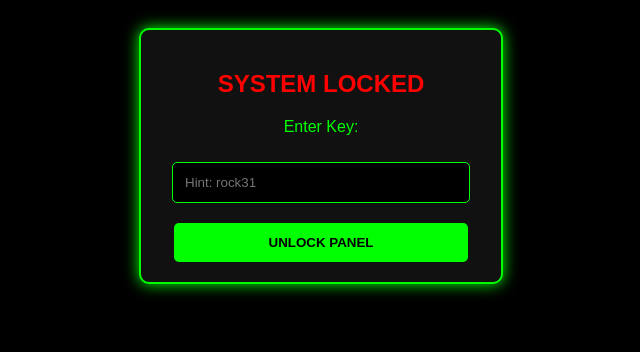
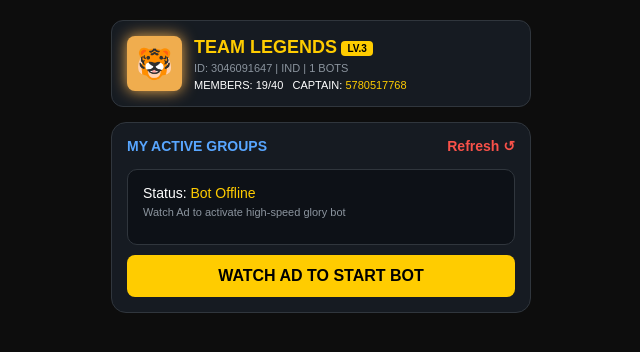
Before and after one commit to jashansingh24590-cloud/glorybot, a plain HTML site: page index.html in a window 1280 px wide. Shown: the whole page, without its empty margins (319-959 px from the left). Drawn offline with Linux system fonts and the light colour scheme.

Commit message:
Update index.html

```diff
--- a/index.html
+++ b/index.html
@@ -1,62 +1,102 @@
 <!DOCTYPE html>
-<html>
+<html lang="en">
 <head>
-    <title>GLORY BOT PANEL</title>
+    <meta charset="UTF-8">
     <meta name="viewport" content="width=device-width, initial-scale=1.0">
+    <title>FF Glory Bot Panel</title>
     <style>
-        body { background: #000; color: #0f0; font-family: sans-serif; text-align: center; padding: 20px; }
-        .box { border: 2px solid #0f0; padding: 20px; border-radius: 10px; max-width: 320px; margin: auto; background: #111; box-shadow: 0 0 15px #0f0; }
-        input { padding: 12px; margin: 10px 0; width: 85%; background: #000; border: 1px solid #0f0; color: #0f0; border-radius: 5px; outline: none; }
-        button { padding: 12px; background: #0f0; color: #000; border: none; cursor: pointer; font-weight: bold; width: 92%; border-radius: 5px; margin-top: 10px; }
-        #status { color: yellow; margin-top: 20px; font-size: 14px; border-top: 1px dashed #444; padding-top: 10px; }
+        body { background-color: #0d0d0d; color: white; font-family: sans-serif; margin: 0; padding: 20px 10px; text-align: center; }
+        .container { max-width: 420px; margin: auto; }
+
+        /* Guild Info Section */
+        .guild-card { background: #161b22; border: 1px solid #30363d; border-radius: 12px; padding: 15px; display: flex; align-items: center; gap: 12px; text-align: left; margin-bottom: 15px; }
+        .guild-img { width: 55px; height: 55px; background: #f0ad4e; border-radius: 8px; display: flex; align-items: center; justify-content: center; font-size: 30px; box-shadow: 0 0 15px #f0ad4e; }
+        .guild-name { font-size: 18px; font-weight: bold; color: #ffcc00; }
+        .lvl-tag { background: #ffcc00; color: black; font-size: 10px; padding: 2px 6px; border-radius: 4px; font-weight: bold; vertical-align: middle; }
+        .guild-stats { font-size: 11px; color: #8b949e; margin-top: 4px; }
+
+        /* Main Panel Area */
+        .panel-area { background: #161b22; border-radius: 15px; padding: 15px; border: 1px solid #30363d; }
+        .title-row { display: flex; justify-content: space-between; color: #58a6ff; font-size: 14px; margin-bottom: 15px; font-weight: bold; }
+
+        .bot-card { background: #0d1117; border-radius: 10px; padding: 15px; text-align: left; border: 1px solid #30363d; margin-bottom: 10px; }
+        .btn { background: #ffcc00; color: black; border: none; padding: 12px; border-radius: 8px; font-weight: bold; width: 100%; cursor: pointer; font-size: 16px; transition: 0.3s; }
+        .btn:active { transform: scale(0.95); }
+
+        /* Running Elements */
+        #runningSection { display: none; }
+        .dot { height: 10px; width: 10px; background-color: #238636; border-radius: 50%; display: inline-block; margin-right: 5px; box-shadow: 0 0 8px #238636; }
+        .glory-num { font-size: 32px; color: #f85149; font-weight: bold; margin: 15px 0; text-shadow: 0 0 10px rgba(248,81,73,0.3); }
     </style>
 </head>
 <body>
-    <div id="loginPage" class="box">
-        <h2 style="color:red">SYSTEM LOCKED</h2>
-        <p>Enter Key:</p>
-        <input type="text" id="pass" placeholder="Hint: rock31">
-        <button onclick="check()">UNLOCK PANEL</button>
+
+<div class="container">
+    <div class="guild-card">
+        <div class="guild-img">🐯</div>
+        <div class="guild-info">
+            <span class="guild-name">TEAM LEGENDS</span> <span class="lvl-tag">LV.3</span>
+            <div class="guild-stats">ID: 3046091647 | IND | 1 BOTS</div>
+            <div style="font-size: 11px; margin-top: 5px;">
+                MEMBERS: <span style="color:white">19/40</span> &nbsp; CAPTAIN: <span style="color:#ffcc00">5780517768</span>
+            </div>
+        </div>
     </div>
 
-    <div id="mainPage" class="box" style="display:none;">
-        <h2 style="color:lime">GLORY PANEL ACTIVE</h2>
-        <p>Credits: <span id="crd">0</span> | Tasks: 6/6</p>
-        <input type="number" id="uid" placeholder="Enter Guild UID">
-        <select id="reg" style="width:92%; padding:10px; background:#000; color:#0f0; border:1px solid #0f0; margin-bottom:10px;">
-            <option>INDIA (IND)</option>
-            <option>PAKISTAN (PAK)</option>
-            <option>BANGLADESH (BD)</option>
-        </select>
-        <button onclick="start()" style="background:red; color:white;">DEPLOY 4 BOTS (5 CR)</button>
-        <button onclick="getAd()" style="background:blue; color:white;">WATCH AD (+1 CREDIT)</button>
-        <div id="status">Status: Waiting for Command...</div>
+    <div class="panel-area">
+        <div class="title-row">
+            <span>MY ACTIVE GROUPS</span>
+            <span style="color: #f85149; cursor: pointer;">Refresh ↺</span>
+        </div>
+
+        <div id="startSection">
+            <div class="bot-card">
+                <p style="margin:0; font-size: 14px;">Status: <span style="color:#ffcc00">Bot Offline</span></p>
+                <p style="font-size: 11px; color: #8b949e; margin-top: 5px;">Watch Ad to activate high-speed glory bot</p>
+            </div>
+            <button class="btn" onclick="activateBot()">WATCH AD TO START BOT</button>
+        </div>
+
+        <div id="runningSection">
+            <div class="bot-card">
+                <p style="margin:0; font-size: 15px; color: #58a6ff;">14496369049</p>
+                <p style="font-size: 11px; color: #8b949e;">Clan: 3046091647 | Region: IND</p>
+                <hr style="border: 0.5px solid #30363d; margin: 10px 0;">
+                <p style="color: #3fb950; font-size: 14px; font-weight: bold;"><span class="dot"></span> RUNNING</p>
+                <div class="glory-num">TOTAL GLORY: <span id="gloryCount">0</span></div>
+                <p style="font-size: 12px; color: #8b949e;">UPTIME: <span id="uptime">0m</span></p>
+                <div style="display: flex; gap: 10px; margin-top: 10px;">
+                    <button class="btn" style="background: #f85149; color: white;">RESTART</button>
+                    <button class="btn" style="background: #30363d; color: white;">STOP</button>
+                </div>
+            </div>
+        </div>
     </div>
+</div>
 
-    <script>
-        function check() {
-            var p = document.getElementById("pass").value;
-            if (p === "rock31") {
-                document.getElementById("loginPage").style.display = "none";
-                document.getElementById("mainPage").style.display = "block";
-            } else { alert("Access Denied! Password galat hai."); }
-        }
-        var credits = 0;
-        function getAd() {
-        https://www.profitablecpmratenetwork.com/p5s7vaxh?key=f93ff42ae54f7959783331fe87345820
-            credits++;
-            document.getElementById("crd").innerHTML = credits;
-        }
-        function start() {
-            var u = document.getElementById("uid").value;
-            if(u == "") { alert("UID Dalo!"); return; }
-            if(credits < 5) { alert("Kam se kam 5 Credits chahiye!"); return; }
-            credits -= 5;
-            document.getElementById("crd").innerHTML = credits;
-            document.getElementById("status").innerHTML = "🔍 Scanning Server for UID: " + u;
-            setTimeout(() => { document.getElementById("status").innerHTML = "🛰️ Packets Sent... Waiting for Response"; }, 2000);
-            setTimeout(() => { document.getElementById("status").innerHTML = "✅ SUCCESS: 4 Bots Joined!"; }, 5000);
-        }
-    </script>
+<script>
+    function activateBot() {
+        // Your Adsterra Link
+        window.open("https://www.profitablecpmratenetwork.com/p5s7vaxh?key=f93ff42ae54f7959783331fe87345820", "_blank");
+
+        // Change View
+        document.getElementById('startSection').style.display = 'none';
+        document.getElementById('runningSection').style.display = 'block';
+
+        // Glory Counter Logic
+        let glory = 0;
+        let time = 0;
+        setInterval(() => {
+            glory += Math.floor(Math.random() * 40) + 20;
+            document.getElementById('gloryCount').innerText = glory;
+        }, 2500);
+
+        setInterval(() => {
+            time++;
+            document.getElementById('uptime').innerText = time + "m";
+        }, 60000);
+    }
+</script>
+
 </body>
 </html>
```
